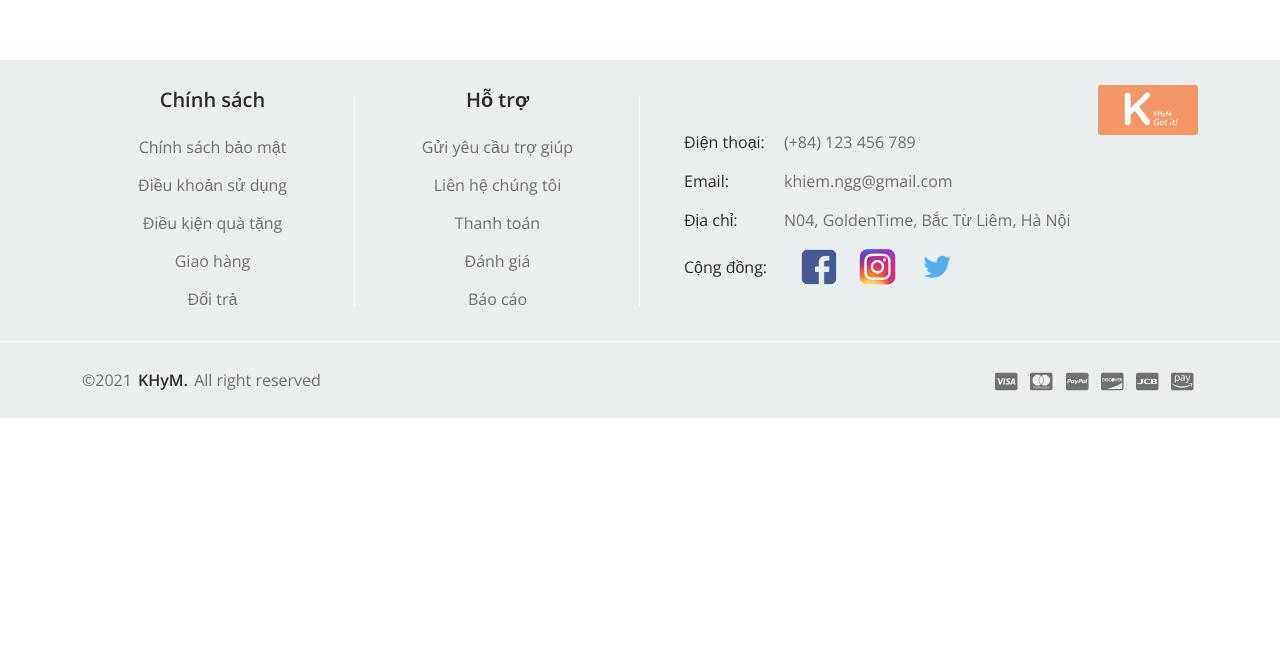
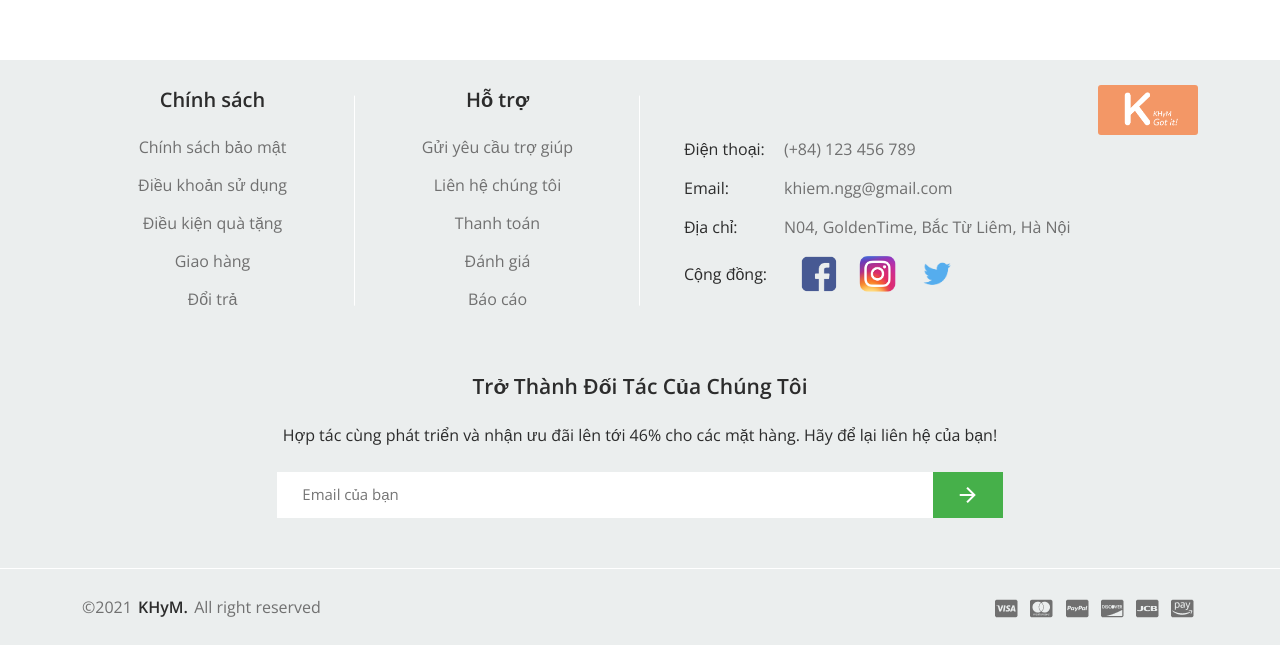
Before and after one commit to frankkhiem/KHyM-app-frontend, a plain HTML site: page index.html in a window 1280 px wide. Shown: the part 1406-2051 px from the top of the page. Before the commit the page ends 1824 px from the top, so only its background shows below. Drawn offline with nearby package versions, Linux system fonts and the light colour scheme.

Commit message:
Add email partner in footer

```diff
--- a/assets/styles/scss/style.scss
+++ b/assets/styles/scss/style.scss
@@ -667,7 +667,7 @@ footer {
   	}
 
   .contact-list {
-  	margin-top: 70px;
+  	margin-top: 77px;
   }
 
   .contact-item {
@@ -698,6 +698,56 @@ footer {
   				height: 40px;
   			}
   		}
+  	}
+  }
+
+  .partner {
+  	margin: 30px 0 50px;
+
+  	.title {
+	    font-size: 21px;
+	    text-transform: capitalize;
+	    color: #2c2c2c;
+	    margin-bottom: 20px;
+	    font-weight: 600;
+	    text-align: center;
+  	}
+
+  	.desc {
+  		color: #2c2c2c;
+  		margin-bottom: 25px;
+  		text-align: center;
+	    padding: 0 40px;
+  	}
+
+  	.mail {
+  		display: flex;
+	    width: 65%;
+   		margin: 0 auto;
+
+  		.mail-form {
+  			flex-grow: 1;
+		    border: none;
+		    padding: 10px 25px;
+		    font-size: 15px;
+		    color: #9a9a9a;
+		    outline: none;
+  		}
+
+  		.mail-btn {
+  			flex-basis: 70px;
+		    text-align: center;
+		    height: 46px;
+		    line-height: 46px;
+		    background-color: #46b04a;
+		    color: #fff;
+		    cursor: pointer;
+
+		    &:hover {
+		    	background-color: #2c2c2c;
+		    	color: #fff;
+		    }
+		  }
   	}
   }
 }
--- a/index.html
+++ b/index.html
@@ -268,7 +268,7 @@
 		<div class="middle-footer">
 			<div class="container">
 				<div class="row">
-					<div class="col-md-3 support">
+					<div class="col-6 col-md-3 support">
 						<div class="title">
 							Chính sách
 						</div>
@@ -280,7 +280,7 @@
 							<li class="item">Đổi trả</li>
 						</ul>
 					</div>
-					<div class="col-md-3 support ">
+					<div class="col-6 col-md-3 support ">
 						<div class="title">
 							Hỗ trợ
 						</div>
@@ -292,7 +292,7 @@
 							<li class="item">Báo cáo</li>
 						</ul>
 					</div>
-					<div class="col-md-6 contact">
+					<div class="col-md-6 order-first order-md-last contact">
 						<div class="logo-brand">
 							<img src="assets/logos/logo-white.png" alt="">
 						</div>
@@ -330,6 +330,26 @@
 								</div>
 							</li>
 						</ul>
+					</div>
+				</div>
+
+				<!-- Phần gửi mail làm đối tác -->
+				<div class="row">
+					<div class="col-12 partner">
+						<div class="content">
+							<div class="title">
+								Trở thành đối tác của chúng tôi
+							</div>
+							<div class="desc">
+								Hợp tác cùng phát triển và nhận ưu đãi lên tới 46% cho các mặt hàng. Hãy để lại liên hệ của bạn!
+							</div>
+						</div>
+						<div class="mail">
+							<input type="mail" class="mail-form" placeholder="Email của bạn">
+							<span class="material-icons-outlined mail-btn">
+								arrow_forward
+							</span>
+						</div>
 					</div>
 				</div>
 			</div>
```
Also changed, not shown: assets/styles/css/style.css, 1 other file.
